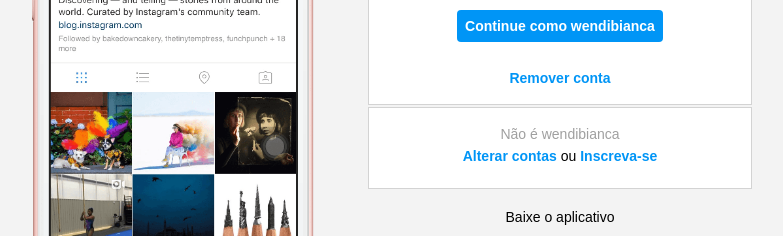
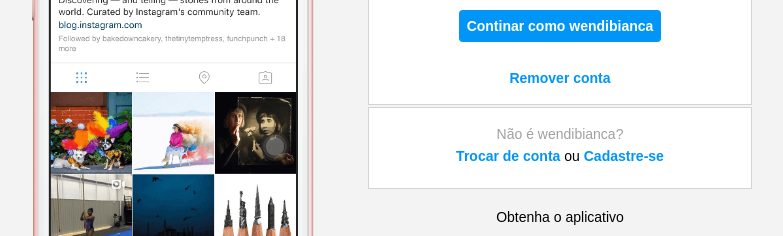
Before and after one commit to wendibianca/Proj_Instagram, a plain HTML site: page index.html in a window 1280 px wide. Shown: the part 324-560 px from the top of the page, without its empty margins (272-1055 px from the left). Drawn offline with Linux system fonts and the light colour scheme.

Commit message:
Update index.html

```diff
--- a/index.html
+++ b/index.html
@@ -17,19 +17,19 @@
                 <div class="profile-photo">
                     <img src="wendi.jpeg" alt="foto de perfil">
                 </div>
-                <a href="#" class="instagram-login">Continue como wendibianca</a>
+                <a href="#" class="instagram-login">Continar como wendibianca</a>
                 <a href="#" class="instagram-logout">Remover conta</a>
             </div>
             <div class="group">
-                <p class="not-account">Não é wendibianca</p>
+                <p class="not-account">Não é wendibianca?</p>
                 <p class="notaccount">
-                    <span class="link-blue">Alterar contas</span>
+                    <span class="link-blue">Trocar de conta</span>
                     ou
-                    <span class="link-blue">Inscreva-se</span>
+                    <span class="link-blue">Cadastre-se</span>
                 </p>
             </div>
             <div class="get-the-app">
-                <p class="get-app">Baixe o aplicativo</p>
+                <p class="get-app">Obtenha o aplicativo</p>
                 <div class="download">
                     <a href="#" class="app-download"></a>
                     <a href="#" class="app-download"></a>
```
